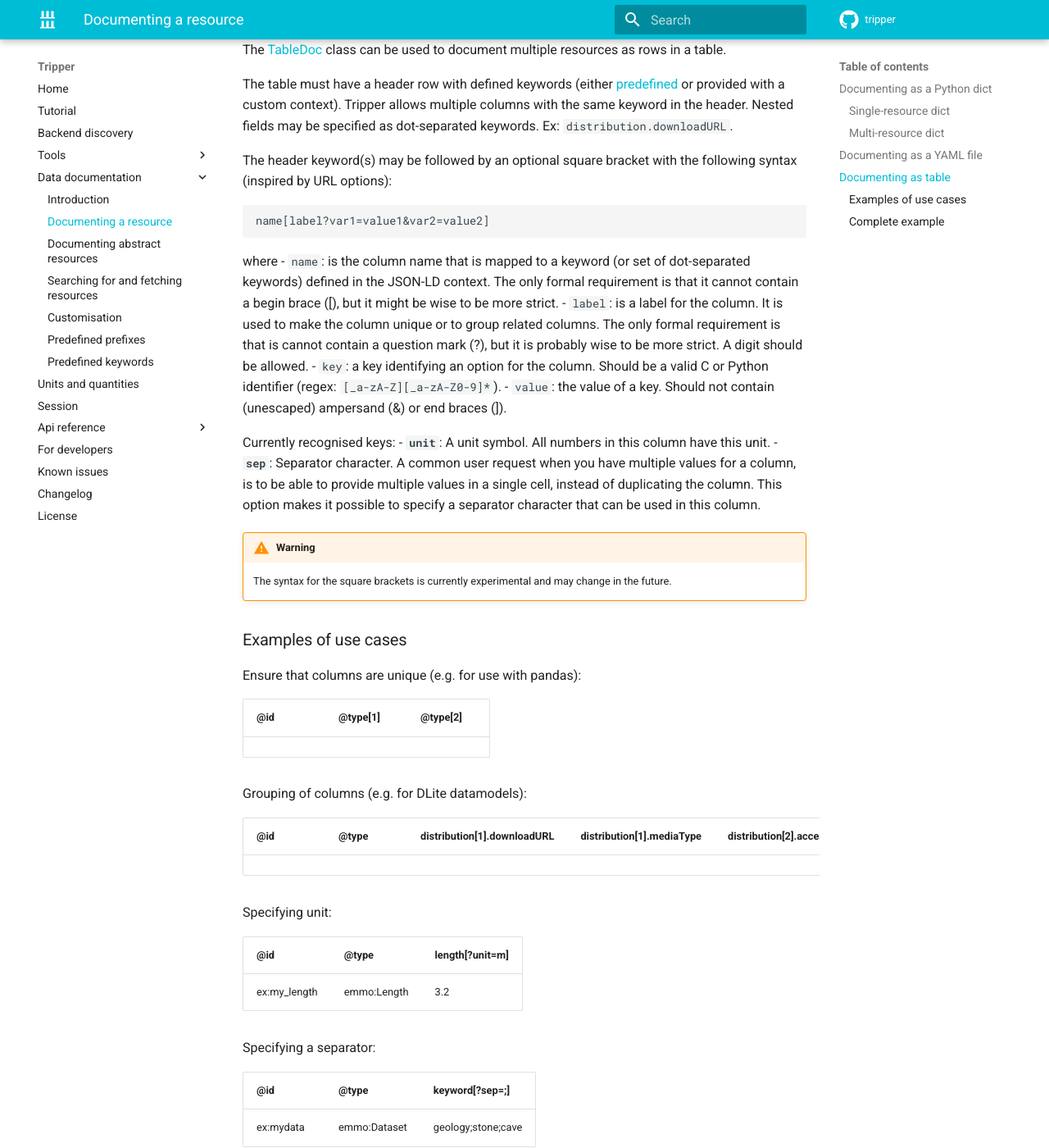
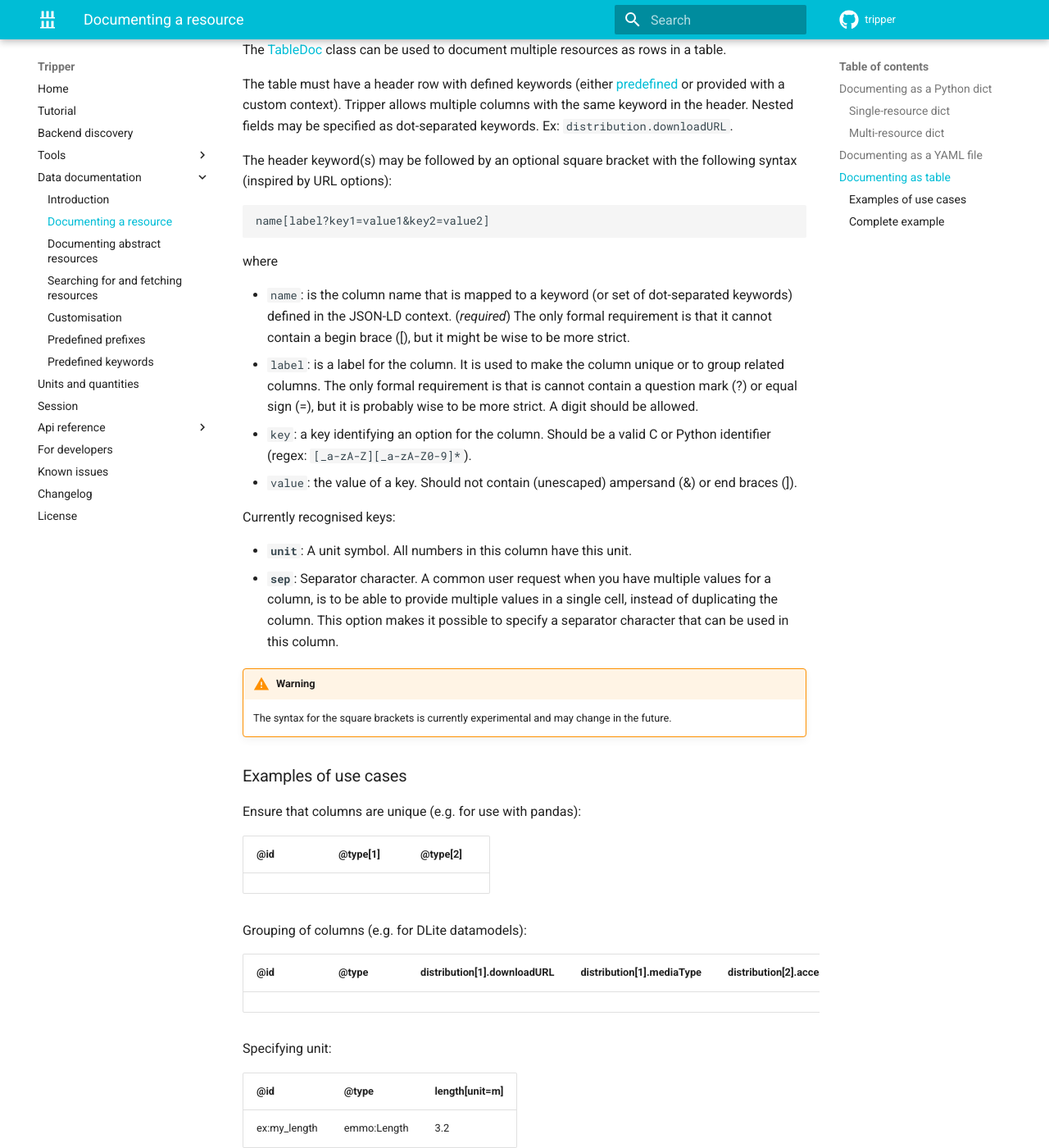
Before and after one commit to EMMC-ASBL/tripper, an MkDocs documentation site: the page built from docs/datadoc/documenting-a-resource.md, in a window 1280 px wide and 1400 px high, scrolled down 3585 px. Shown: the whole window at 82% size. Built offline with MkDocs 1.6.1 and Material for MkDocs 9.7.7, drawn with Linux system fonts in a browser that asks for light colours; comment, search, counter and statistics services are not loaded; the version menu is left out.

Commit message:
Fixed formatting in the documentation of table headers

```diff
--- a/docs/datadoc/documenting-a-resource.md
+++ b/docs/datadoc/documenting-a-resource.md
@@ -180,14 +180,15 @@ Ex: `distribution.downloadURL`.
 
 The header keyword(s) may be followed by an optional square bracket with the following syntax (inspired by URL options):
 
-    name[label?var1=value1&var2=value2]
+    name[label?key1=value1&key2=value2]
 
 where
-- `name`: is the column name that is mapped to a keyword (or set of dot-separated keywords) defined in the JSON-LD context.
+
+- `name`: is the column name that is mapped to a keyword (or set of dot-separated keywords) defined in the JSON-LD context. (_required_)
   The only formal requirement is that it cannot contain a begin brace ([), but it might be wise to be more strict.
 - `label`: is a label for the column.
   It is used to make the column unique or to group related columns.
-  The only formal requirement is that is cannot contain a question mark (?), but it is probably wise to be more strict.
+  The only formal requirement is that is cannot contain a question mark (?) or equal sign (=), but it is probably wise to be more strict.
   A digit should be allowed.
 - `key`: a key identifying an option for the column.
   Should be a valid C or Python identifier (regex: `[_a-zA-Z][_a-zA-Z0-9]*`).
@@ -195,6 +196,7 @@ where
   Should not contain (unescaped) ampersand (&) or end braces (]).
 
 Currently recognised keys:
+
 - **`unit`**: A unit symbol. All numbers in this column have this unit.
 - **`sep`**: Separator character. A common user request when you have multiple values for a column, is to be able to provide multiple values in a single cell, instead of duplicating the column. This option makes it possible to specify a separator character that can be used in this column.
 
@@ -216,13 +218,13 @@ Grouping of columns (e.g. for DLite datamodels):
 
 Specifying unit:
 
-| @id          | @type       | length[?unit=m] |
+| @id          | @type       | length[unit=m]  |
 |--------------|-------------|-----------------|
 | ex:my_length | emmo:Length | 3.2             |
 
 Specifying a separator:
 
-| @id       | @type        | keyword[?sep=;]    |
+| @id       | @type        | keyword[sep=;]     |
 |-----------|--------------|--------------------|
 | ex:mydata | emmo:Dataset | geology;stone;cave |
 
```
